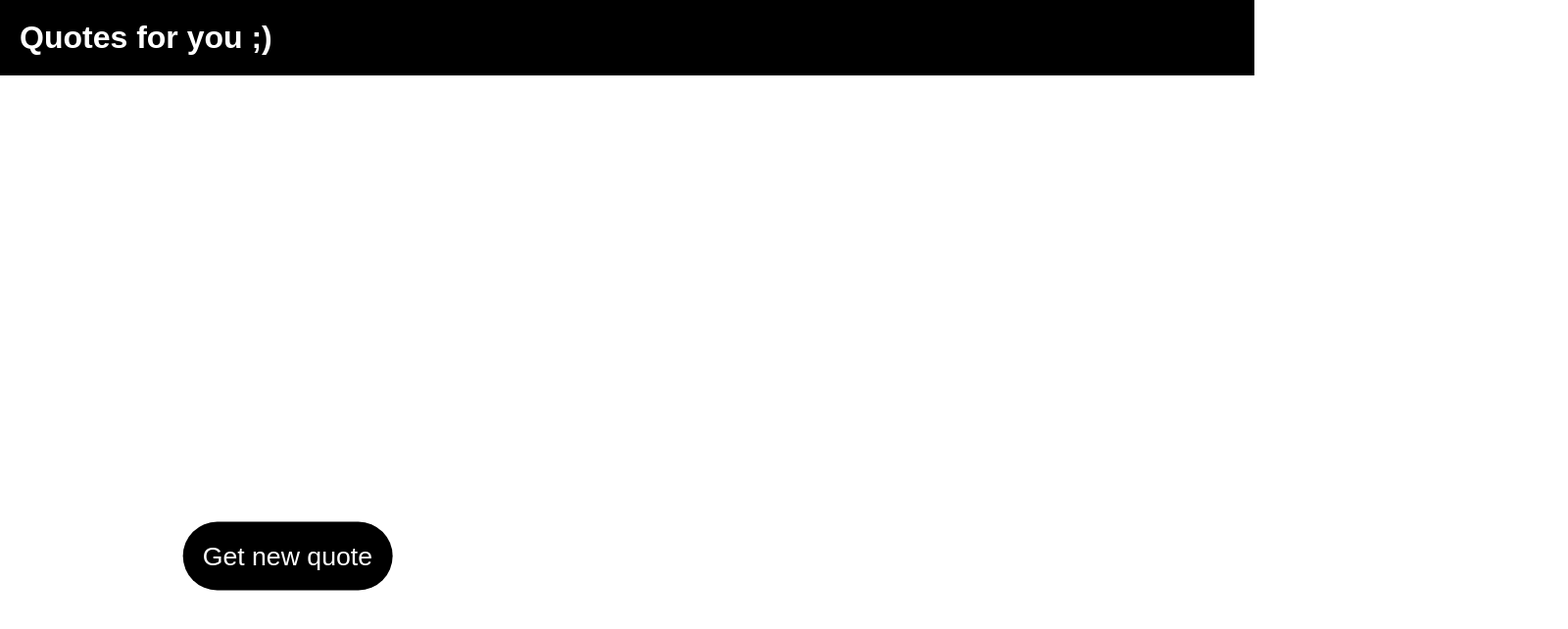
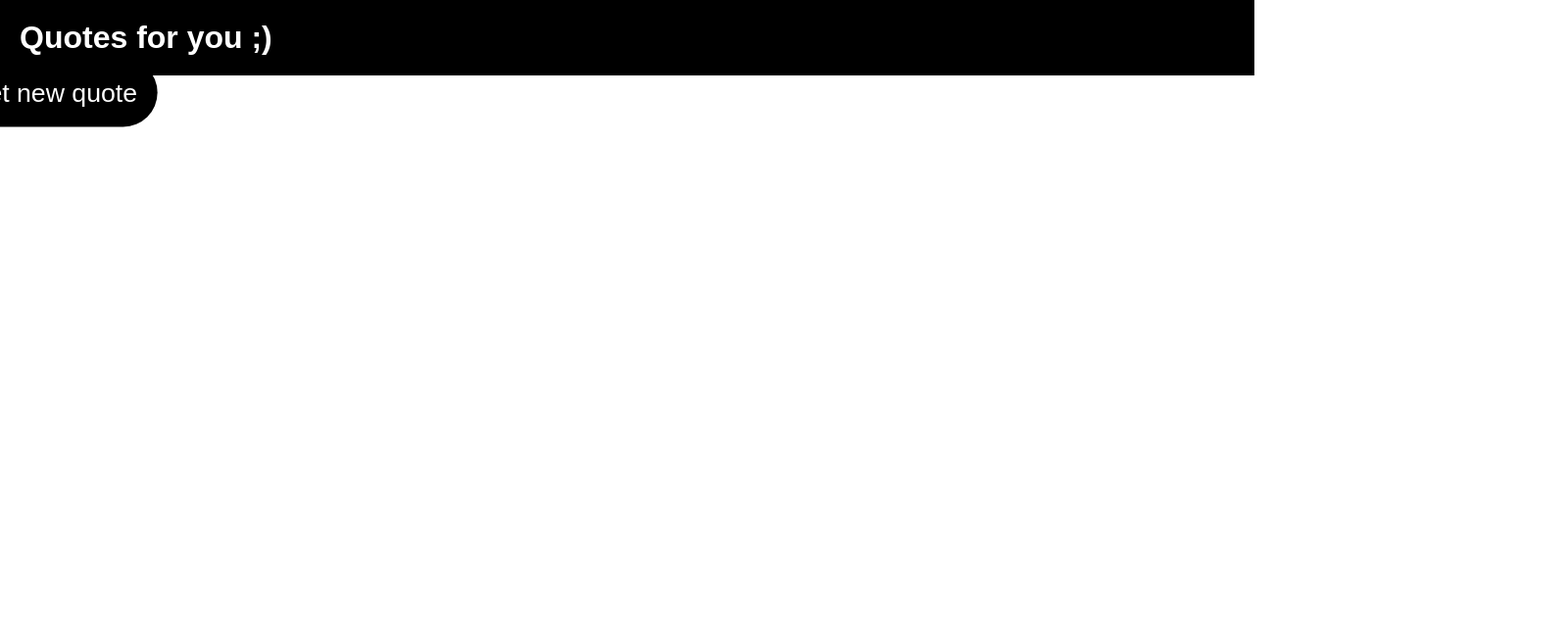
Before and after one commit to CaltSenpai/quotesApp, a plain HTML site: page index.html in a window 1280 px wide. Shown: the whole page at 98% size, 1600 px wide, since content can reach past the window. Drawn offline with Linux system fonts and the light colour scheme; no server answers.

Commit message:
Update style.css

```diff
--- a/style.css
+++ b/style.css
@@ -4,6 +4,8 @@
     padding:0px;
 
 }
+
+
 
 h1{
     background-color: black;
@@ -18,21 +20,17 @@ h1{
 
 #author{
     font-size: 40px;
-    padding-top: 50px;
     text-align: right;
+    padding: 20px;
 }
 
 button{
-    font-family: Arial, Helvetica, sans-serif;
     padding: 10px;
     color:white;
     border: none;
     border-radius: 25px;
     background-color: rgb(0, 0, 0);
     scale: 2;
-    position:absolute;
-    left: 240px;
-    top: 550px;
 
 }
 
@@ -44,9 +42,18 @@ button:hover{
 }
 
 .cont{
+    position: absolute;
+    top:20%;
+    left: 10%;
+    padding:20px;
+    width:70%;
+    height:auto;
+    background-color: rgba(255, 255, 255, 0.2);
+    border-radius:20px;
+}
 
-    width: 1400px;
-    height: auto;
+.but{
     padding-top: 50px;
-    padding-left: 200px;
+    position:absolute;
+    left: 5%;
 }
```
